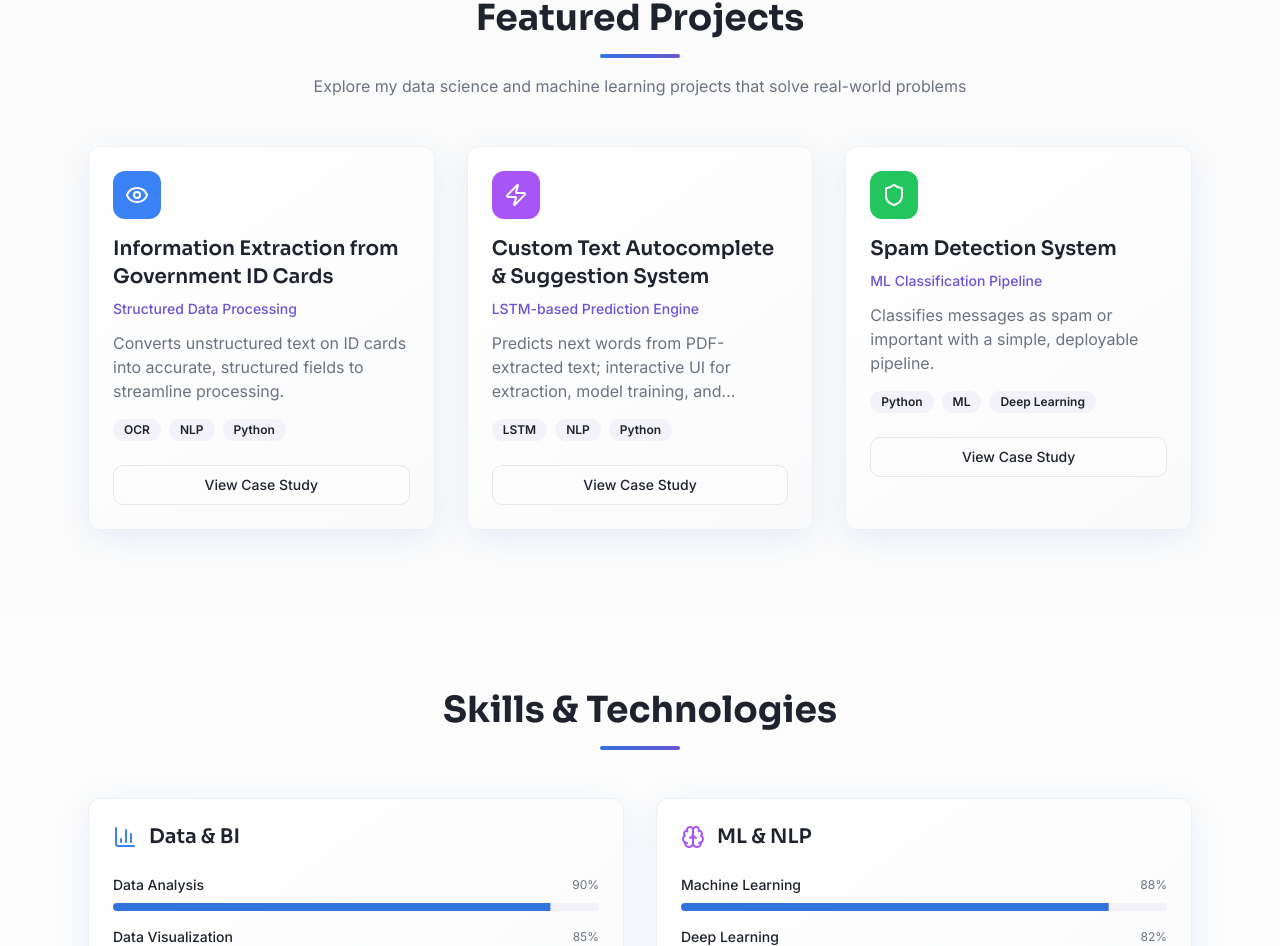
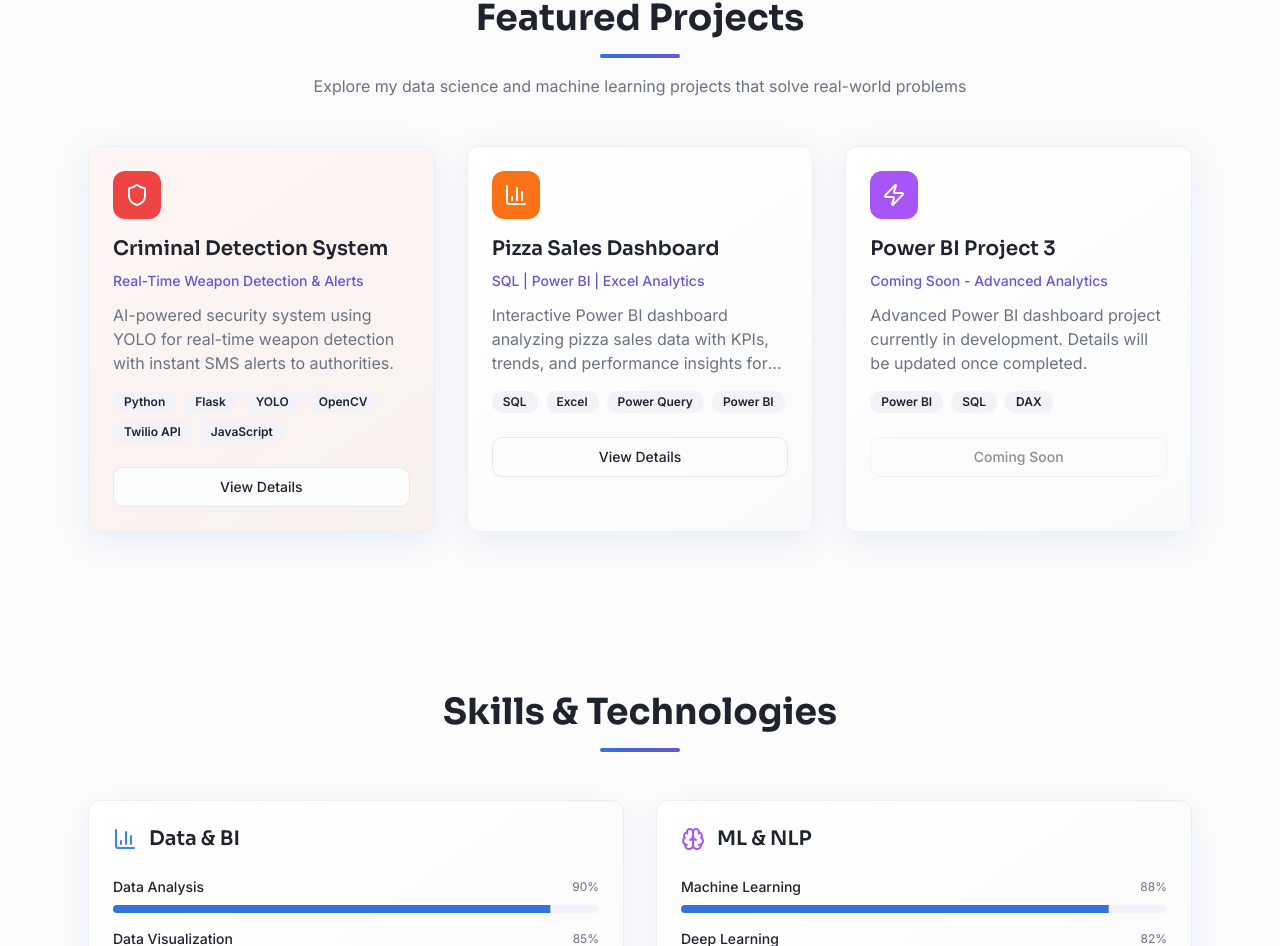
Before and after one commit to GourangaSahoo/GourangaSahooDev, a React (Vite) app: page / in a window 1280 px wide. Shown: the part 2701-3647 px from the top of the page. Built offline with nearby package versions, Linux system fonts and the light colour scheme.

Commit message:
Add Projects Section

```diff
--- a/src/components/Projects.tsx
+++ b/src/components/Projects.tsx
@@ -2,99 +2,133 @@ import { useState } from "react";
 import { Button } from "@/components/ui/button";
 import { Dialog, DialogContent, DialogHeader, DialogTitle, DialogTrigger } from "@/components/ui/dialog";
 import { Badge } from "@/components/ui/badge";
-import { Github, ExternalLink, Eye, Zap, Brain, Shield } from "lucide-react";
+import { Carousel, CarouselContent, CarouselItem, CarouselNext, CarouselPrevious } from "@/components/ui/carousel";
+import { Github, ExternalLink, Shield, BarChart3, Zap, Play } from "lucide-react";
 
 const Projects = () => {
   const [selectedProject, setSelectedProject] = useState<number | null>(null);
 
   const projects = [
     {
-      title: "Information Extraction from Government ID Cards",
-      subtitle: "Structured Data Processing",
-      description: "Converts unstructured text on ID cards into accurate, structured fields to streamline processing.",
-      icon: Eye,
-      tools: ["OCR", "NLP", "Python"],
-      color: "bg-blue-500",
+      title: "Criminal Detection System",
+      subtitle: "Real-Time Weapon Detection & Alerts",
+      description: "AI-powered security system using YOLO for real-time weapon detection with instant SMS alerts to authorities.",
+      icon: Shield,
+      tools: ["Python", "Flask", "YOLO", "OpenCV", "Twilio API", "JavaScript"],
+      color: "bg-red-500",
+      type: "ml",
       details: {
-        problem: "Manual processing of government ID cards was time-consuming and error-prone, requiring automated extraction of structured data from unstructured documents.",
+        problem: "Need for an AI-powered criminal detection system that can monitor live video feeds and automatically alert authorities when weapons are detected, providing enhanced security for public spaces.",
+        overview: "An AI-powered criminal detection system that uses YOLO for real-time weapon detection via live video feed. Integrated with Flask for a web dashboard and Twilio API for instant SMS alerts to authorities with weapon type, location, and timestamp.",
+        features: [
+          "🎥 Live Video Feed with YOLO-based detection",
+          "📊 Web Dashboard for monitoring alerts and logs",
+          "📍 Location Tracking via IP geolocation",
+          "📱 SMS Alerts to authorities with weapon type, confidence score, and timestamp",
+          "💾 Automatic Storage of detection frames with overlays",
+          "⏱ Smart Alert Cooldown to prevent spamming"
+        ],
         approach: [
-          "Implemented advanced OCR techniques for text recognition from various ID card formats",
-          "Applied NLP algorithms to parse and structure extracted text data",
-          "Built data validation and cleaning pipelines for accuracy",
-          "Created standardized output format for downstream processing"
+          "Implemented YOLO (You Only Look Once) object detection for real-time weapon identification",
+          "Built Flask web application for live video feed processing and dashboard",
+          "Integrated Twilio API for instant SMS notifications to authorities",
+          "Added IP-based geolocation tracking for incident location identification",
+          "Created automatic frame storage system with detection overlays",
+          "Implemented smart cooldown mechanism to prevent alert spam"
         ],
         results: [
-          "95% accuracy in text extraction from ID cards",
-          "Reduced processing time from hours to minutes",
-          "Standardized data format for multiple government agencies",
-          "Robust handling of different card layouts and quality"
+          "Real-time weapon detection with high accuracy using YOLO",
+          "Instant SMS alerts with weapon type, confidence score, and location",
+          "Web dashboard for monitoring and log management",
+          "Automatic evidence collection through frame storage",
+          "Smart alert system preventing false positive spam",
+          "Scalable architecture for multiple camera integration"
         ],
+        outcomes: "A real-time AI-powered security solution that can integrate with CCTV/IP cameras for public safety monitoring and crime prevention.",
         improvements: [
-          "Add support for damaged or low-quality document images",
-          "Implement multi-language support for regional documents",
-          "Create real-time processing API for integration"
+          "Add support for multiple weapon types and threat categories",
+          "Implement facial recognition for suspect identification",
+          "Create mobile app for security personnel",
+          "Add integration with existing security systems"
         ],
-        github: "https://github.com/6Pritam/id-extraction",
+        github: "https://github.com/6Pritam/criminal-detection",
         demo: ""
       }
     },
     {
-      title: "Custom Text Autocomplete & Suggestion System",
-      subtitle: "LSTM-based Prediction Engine",
-      description: "Predicts next words from PDF-extracted text; interactive UI for extraction, model training, and generation.",
-      icon: Zap,
-      tools: ["LSTM", "NLP", "Python"],
-      color: "bg-purple-500",
+      title: "Pizza Sales Dashboard",
+      subtitle: "SQL | Power BI | Excel Analytics",
+      description: "Interactive Power BI dashboard analyzing pizza sales data with KPIs, trends, and performance insights for business decisions.",
+      icon: BarChart3,
+      tools: ["SQL", "Excel", "Power Query", "Power BI"],
+      color: "bg-orange-500",
+      type: "powerbi",
+      images: ["/lovable-uploads/49c187fc-7ffe-4bf3-b4ea-eb8c55fa548c.png", "/lovable-uploads/eefec041-5a9a-44b3-a1f5-2e416352528f.png"],
+      videoDemo: "Screen Recording 2025-09-05 213531.mp4",
       details: {
-        problem: "Need for intelligent text completion system that learns from domain-specific documents to provide accurate suggestions and automate content generation.",
+        problem: "The business needed comprehensive insights on revenue, order trends, sales by category & size, and identification of best/worst performing pizzas to make data-driven decisions.",
+        overview: "Analyzed pizza sales data to calculate KPIs, track sales trends, and identify top/bottom-performing pizzas. Built an interactive Power BI dashboard for decision-making.",
         approach: [
-          "Developed PDF text extraction pipeline with preprocessing",
-          "Implemented LSTM neural networks for sequence prediction",
-          "Built interactive web interface for model training and inference",
-          "Created real-time suggestion system with context awareness"
+          "SQL: Data extraction and KPI calculation from raw sales data",
+          "Excel: Data cleaning and preliminary analysis",
+          "Power Query: Data transformation and modeling",
+          "Power BI: Interactive dashboard creation with advanced visualizations"
+        ],
+        dashboardHighlights: [
+          "📊 KPI Cards: Total Revenue, Avg Order Value, Total Orders, Avg Pizzas per Order",
+          "📈 Daily & Monthly Trend charts for sales analysis",
+          "🥧 Sales by Category & Size visualization with pie charts",
+          "🏆 Top/Bottom 5 Pizzas analysis with bar/funnel charts",
+          "📅 Insights on busiest days, peak times, and customer preferences",
+          "🎯 Interactive filters for category, size, and time period analysis"
         ],
         results: [
-          "85% accuracy in next-word prediction",
-          "Real-time text suggestions with < 100ms latency",
-          "Support for training on custom document collections",
-          "Interactive UI for seamless user experience"
+          "Identified peak sales periods and seasonal trends",
+          "Discovered top-performing pizza categories and sizes",
+          "Revealed customer ordering patterns and preferences",
+          "Highlighted underperforming products for strategic decisions",
+          "Created actionable insights for inventory management",
+          "Enabled data-driven pricing and promotion strategies"
         ],
+        outcomes: "Helped identify customer behavior, best sellers, and underperforming products, supporting data-driven sales strategies and business growth.",
         improvements: [
-          "Implement transformer-based models for better context understanding",
-          "Add multi-document training capabilities",
-          "Create domain-specific model variants"
+          "Add customer segmentation analysis",
+          "Implement predictive analytics for demand forecasting",
+          "Create automated reporting and alert systems",
+          "Integrate with real-time sales data sources"
         ],
-        github: "https://github.com/6Pritam/text-autocomplete",
+        github: "",
         demo: ""
       }
     },
     {
-      title: "Spam Detection System",
-      subtitle: "ML Classification Pipeline",
-      description: "Classifies messages as spam or important with a simple, deployable pipeline.",
-      icon: Shield,
-      tools: ["Python", "ML", "Deep Learning"],
-      color: "bg-green-500",
+      title: "Power BI Project 3",
+      subtitle: "Coming Soon - Advanced Analytics",
+      description: "Advanced Power BI dashboard project currently in development. Details will be updated once completed.",
+      icon: Zap,
+      tools: ["Power BI", "SQL", "DAX"],
+      color: "bg-purple-500",
+      type: "powerbi",
+      isPlaceholder: true,
       details: {
-        problem: "Email and message platforms needed robust spam detection to filter unwanted content while preserving important communications.",
+        problem: "Project details will be added once development is complete.",
+        overview: "This project is currently in development. Check back soon for full details including problem statement, approach, dashboard highlights, and outcomes.",
         approach: [
-          "Collected and preprocessed large dataset of spam and legitimate messages",
-          "Implemented multiple ML algorithms: Naive Bayes, SVM, Random Forest",
-          "Applied deep learning models for better feature extraction",
-          "Built deployment pipeline with model versioning and monitoring"
+          "Project planning and requirements gathering in progress",
+          "Data source identification and preparation",
+          "Dashboard design and development",
+          "Testing and optimization phase"
         ],
         results: [
-          "97% accuracy in spam classification",
-          "Low false positive rate (< 1%)",
-          "Real-time processing of incoming messages",
-          "Scalable deployment architecture"
+          "Project outcomes will be documented upon completion",
+          "Performance metrics and insights to be shared",
+          "Business impact and recommendations forthcoming"
         ],
         improvements: [
-          "Add adaptive learning for new spam patterns",
-          "Implement multilingual spam detection",
-          "Create explanation system for classification decisions"
+          "Future enhancements will be planned based on initial results",
+          "User feedback will drive iterative improvements"
         ],
-        github: "https://github.com/6Pritam/spam-detection",
+        github: "",
         demo: ""
       }
     }
@@ -113,24 +147,31 @@ const Projects = () => {
 
         <div className="grid grid-cols-1 md:grid-cols-2 lg:grid-cols-3 gap-8">
           {projects.map((project, index) => (
-            <div key={index} className="glass-card p-6 group hover:shadow-hero transition-all duration-300">
-              <div className={`w-12 h-12 ${project.color} rounded-lg flex items-center justify-center mb-4 group-hover:scale-110 transition-transform duration-300`}>
+            <div key={index} className="glass-card p-6 group hover:shadow-hero transition-all duration-300 relative overflow-hidden">
+              {/* Animated background for ML project */}
+              {project.type === "ml" && (
+                <div className="absolute inset-0 opacity-10">
+                  <div className="animate-pulse bg-gradient-to-br from-red-500 to-orange-500 w-full h-full"></div>
+                </div>
+              )}
+
+              <div className={`w-12 h-12 ${project.color} rounded-lg flex items-center justify-center mb-4 group-hover:scale-110 transition-transform duration-300 relative z-10`}>
                 <project.icon className="h-6 w-6 text-white" />
               </div>
 
-              <h3 className="text-xl font-sora font-semibold mb-2 group-hover:text-primary transition-colors">
+              <h3 className="text-xl font-sora font-semibold mb-2 group-hover:text-primary transition-colors relative z-10">
                 {project.title}
               </h3>
 
-              <p className="text-sm text-secondary-accent font-medium mb-3">
+              <p className="text-sm text-secondary-accent font-medium mb-3 relative z-10">
                 {project.subtitle}
               </p>
 
-              <p className="text-muted-foreground mb-4 line-clamp-3">
+              <p className="text-muted-foreground mb-4 line-clamp-3 relative z-10">
                 {project.description}
               </p>
 
-              <div className="flex flex-wrap gap-2 mb-6">
+              <div className="flex flex-wrap gap-2 mb-6 relative z-10">
                 {project.tools.map((tool, i) => (
                   <Badge key={i} variant="secondary" className="text-xs">
                     {tool}
@@ -142,13 +183,14 @@ const Projects = () => {
                 <DialogTrigger asChild>
                   <Button
                     variant="outline"
-                    className="w-full btn-pill group-hover:border-primary/40 transition-colors"
+                    className="w-full btn-pill group-hover:border-primary/40 transition-colors relative z-10"
                     onClick={() => setSelectedProject(index)}
+                    disabled={project.isPlaceholder}
                   >
-                    View Case Study
+                    {project.isPlaceholder ? "Coming Soon" : "View Details"}
                   </Button>
                 </DialogTrigger>
-                <DialogContent className="max-w-4xl max-h-[80vh] overflow-y-auto custom-scrollbar">
+                <DialogContent className="max-w-6xl max-h-[85vh] overflow-y-auto custom-scrollbar">
                   <DialogHeader>
                     <DialogTitle className="text-2xl font-sora flex items-center gap-3">
                       <div className={`w-10 h-10 ${project.color} rounded-lg flex items-center justify-center`}>
@@ -158,14 +200,76 @@ const Projects = () => {
                     </DialogTitle>
                   </DialogHeader>
 
-                  <div className="space-y-6 mt-6">
+                  <div className="space-y-8 mt-6">
+                    {/* Overview */}
                     <div>
-                      <h4 className="font-semibold text-lg mb-3 text-primary">Problem Statement</h4>
-                      <p className="text-muted-foreground leading-relaxed">{project.details.problem}</p>
+                      <h4 className="font-semibold text-lg mb-3 text-primary">📌 Overview</h4>
+                      <p className="text-muted-foreground leading-relaxed">{project.details.overview || project.details.problem}</p>
                     </div>
 
+                    {/* Media Section for Power BI Projects */}
+                    {project.type === "powerbi" && project.images && (
                       <div>
-                      <h4 className="font-semibold text-lg mb-3 text-primary">Approach & Implementation</h4>
+                        <h4 className="font-semibold text-lg mb-4 text-primary">📷 Dashboard Screenshots</h4>
+                        <Carousel className="w-full max-w-4xl mx-auto">
+                          <CarouselContent>
+                            {project.images.map((image, i) => (
+                              <CarouselItem key={i}>
+                                <div className="p-2">
+                                  <img
+                                    src={image}
+                                    alt={`Dashboard ${i + 1}`}
+                                    className="w-full rounded-lg shadow-lg border border-border"
+                                  />
+                                </div>
+                              </CarouselItem>
+                            ))}
+                          </CarouselContent>
+                          <CarouselPrevious />
+                          <CarouselNext />
+                        </Carousel>
+                        {project.videoDemo && (
+                          <div className="mt-4 text-center">
+                            <p className="text-sm text-muted-foreground mb-2">🎥 Video Demo Available: {project.videoDemo}</p>
+                          </div>
+                        )}
+                      </div>
+                    )}
+
+                    {/* Key Features for ML Projects */}
+                    {project.details.features && (
+                      <div>
+                        <h4 className="font-semibold text-lg mb-3 text-primary">🔑 Key Features</h4>
+                        <ul className="space-y-2">
+                          {project.details.features.map((feature, i) => (
+                            <li key={i} className="flex items-start gap-3">
+                              <div className="w-2 h-2 bg-primary rounded-full mt-2 flex-shrink-0"></div>
+                              <span className="text-muted-foreground">{feature}</span>
+                            </li>
+                          ))}
+                        </ul>
+                      </div>
+                    )}
+
+                    {/* Dashboard Highlights for Power BI Projects */}
+                    {project.details.dashboardHighlights && (
+                      <div>
+                        <h4 className="font-semibold text-lg mb-3 text-primary">📊 Dashboard Highlights</h4>
+                        <ul className="space-y-2">
+                          {project.details.dashboardHighlights.map((highlight, i) => (
+                            <li key={i} className="flex items-start gap-3">
+                              <div className="w-2 h-2 bg-primary rounded-full mt-2 flex-shrink-0"></div>
+                              <span className="text-muted-foreground">{highlight}</span>
+                            </li>
+                          ))}
+                        </ul>
+                      </div>
+                    )}
+
+                    {/* Tools & Technologies */}
+                    {project.details.approach && (
+                      <div>
+                        <h4 className="font-semibold text-lg mb-3 text-primary">🛠 {project.type === "powerbi" ? "Tools & Technologies" : "Approach & Implementation"}</h4>
                         <ul className="space-y-2">
                           {project.details.approach.map((item, i) => (
                             <li key={i} className="flex items-start gap-3">
@@ -175,9 +279,11 @@ const Projects = () => {
                           ))}
                         </ul>
                       </div>
+                    )}
 
+                    {/* Results */}
                     <div>
-                      <h4 className="font-semibold text-lg mb-3 text-success">Results & Impact</h4>
+                      <h4 className="font-semibold text-lg mb-3 text-success">🚀 {project.type === "powerbi" ? "Insights & Results" : "Results & Impact"}</h4>
                       <ul className="space-y-2">
                         {project.details.results.map((item, i) => (
                           <li key={i} className="flex items-start gap-3">
@@ -188,8 +294,17 @@ const Projects = () => {
                       </ul>
                     </div>
 
+                    {/* Outcomes */}
+                    {project.details.outcomes && (
                       <div>
-                      <h4 className="font-semibold text-lg mb-3 text-warning">Future Improvements</h4>
+                        <h4 className="font-semibold text-lg mb-3 text-success">🎯 Outcomes</h4>
+                        <p className="text-muted-foreground leading-relaxed">{project.details.outcomes}</p>
+                      </div>
+                    )}
+
+                    {/* Future Improvements */}
+                    <div>
+                      <h4 className="font-semibold text-lg mb-3 text-warning">💡 Future Improvements</h4>
                       <ul className="space-y-2">
                         {project.details.improvements.map((item, i) => (
                           <li key={i} className="flex items-start gap-3">
@@ -200,6 +315,7 @@ const Projects = () => {
                       </ul>
                     </div>
 
+                    {/* Links */}
                     <div className="flex gap-4 pt-4 border-t border-border">
                       {project.details.github && (
                         <Button variant="outline" asChild className="btn-pill">
@@ -217,6 +333,12 @@ const Projects = () => {
                           </a>
                         </Button>
                       )}
+                      {project.videoDemo && (
+                        <Button variant="outline" className="btn-pill">
+                          <Play className="h-4 w-4 mr-2" />
+                          Video Demo
+                        </Button>
+                      )}
                     </div>
                   </div>
                 </DialogContent>
```
Also changed, not shown: public/lovable-uploads/49c187fc-7ffe-4bf3-b4ea-eb8c55fa548c.png (added), public/lovable-uploads/eefec041-5a9a-44b3-a1f5-2e416352528f.png (added). Lines whose indentation alone changed are shown as unchanged.
